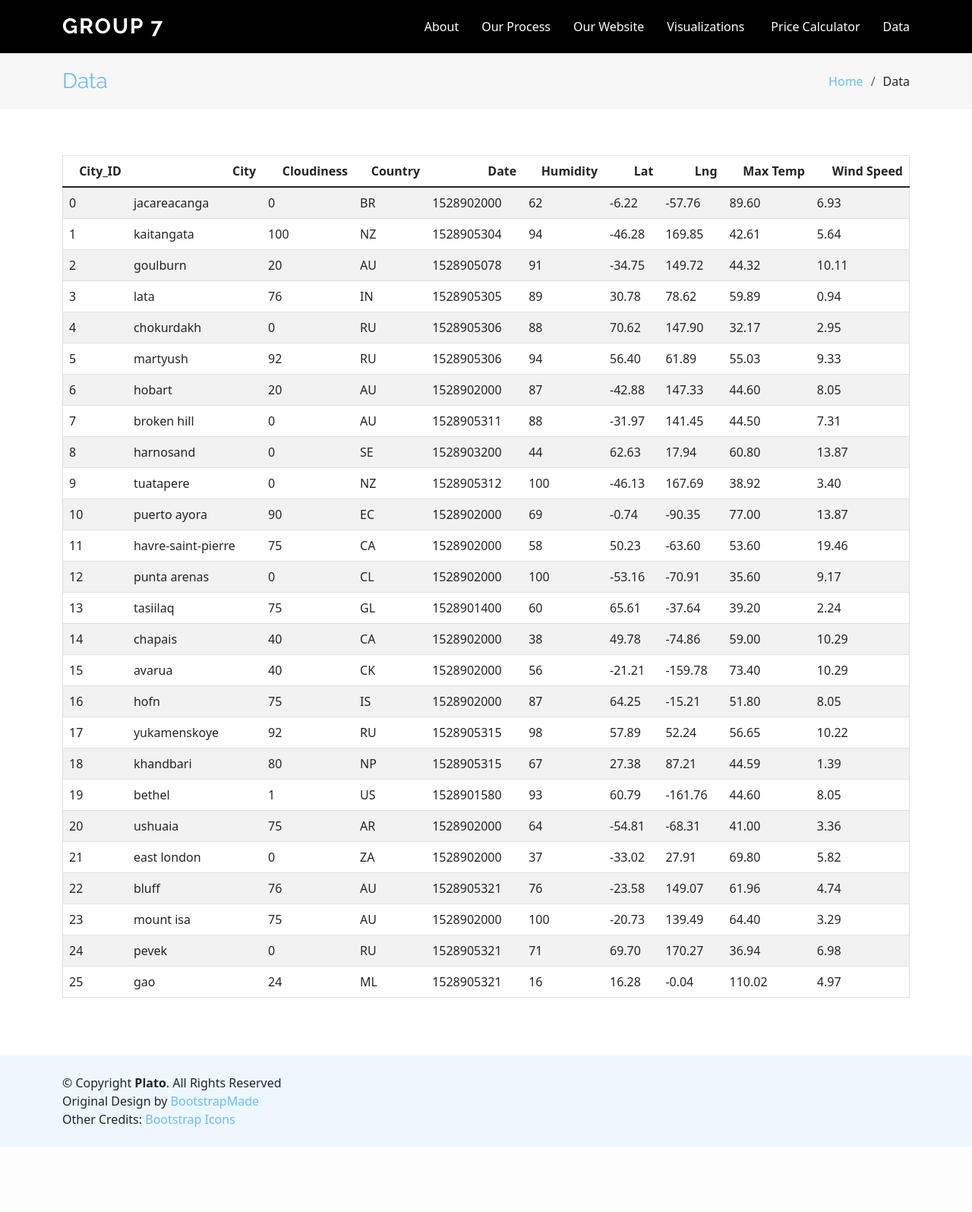
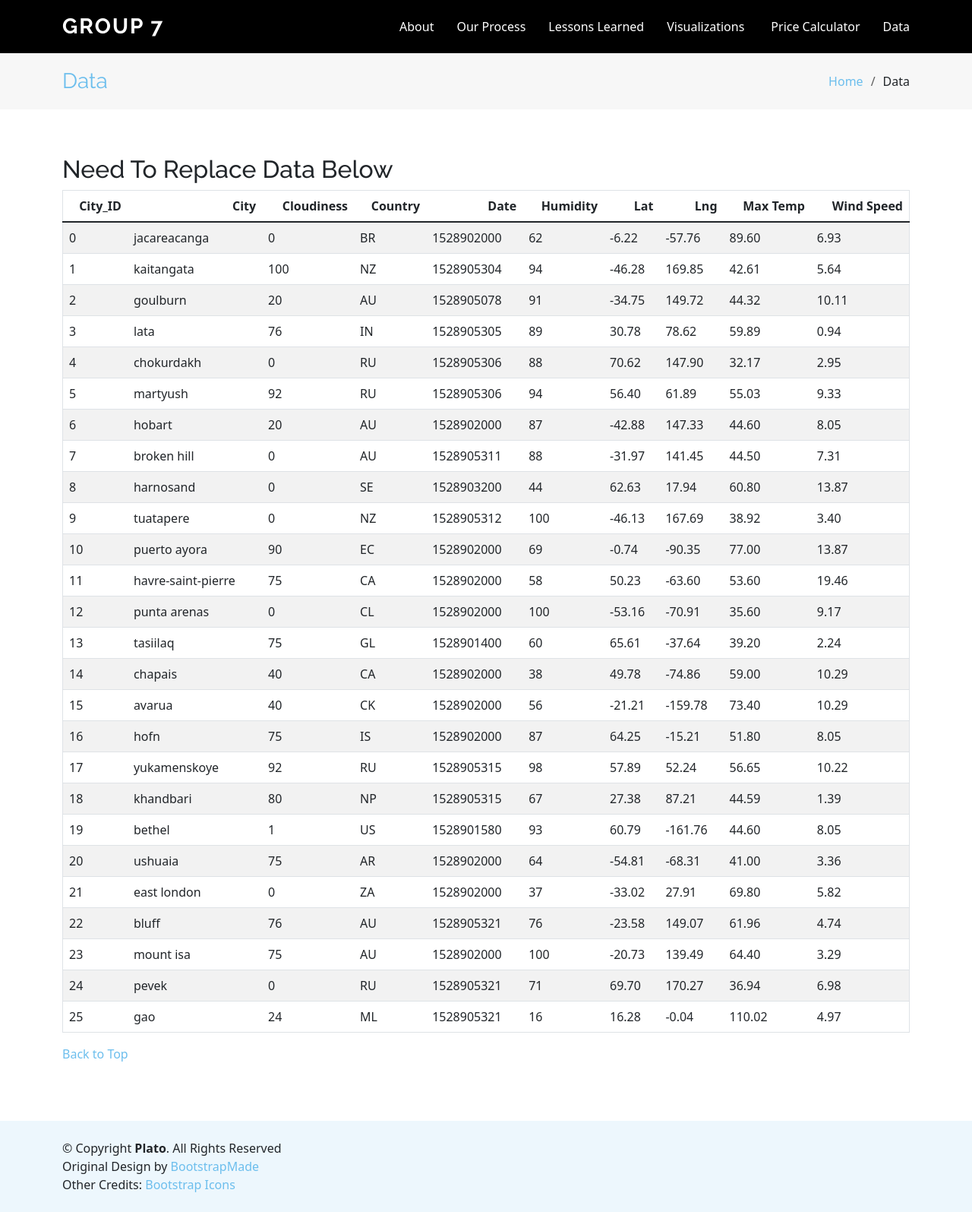
Before and after one commit to aimeevu/group-7-project-4, a Flask app: template templates/data.html in a window 1280 px wide. Shown: the whole page at 76% size. Before the commit the page ends 1509 px from the top, so only its background shows below. Run offline with Flask 2, Linux system fonts and the light colour scheme; the template is opened without the code that fills it, so the values that code supplies are empty; parts of the project's set-up code (start-up, migrations or seed data) failed here and were passed over; some libraries are stand-ins or nearby versions.

Commit message:
Fixed Lessons Learned link

```diff
--- a/templates/data.html
+++ b/templates/data.html
@@ -25,7 +25,7 @@
                         <ul>
                             <li><a href="index.html#about" class="nav-link">About</a></li>
                             <li><a href="index.html#process" class="nav-link">Our Process</a></li>
-                            <li><a href="index.html#website" class="nav-link">Our Website</a></li>
+                            <li><a href="index.html#lessons-learned" class="nav-link">Lessons Learned</a></li>
                             <li class="dropdown"><a href="index.html#visualizations"><span>Visualizations</span><i class="bi bi-chevron-down"></i></a>
                                 <ul>
                                     <li><a href="#visual-details">Visual 1</a></li>
@@ -57,6 +57,8 @@
 
             <section id="data" class="data">
                 <div class="container">
+                    <h2>Need To Replace Data Below</h2>
+
                     <table border="1" class="dataframe table table-striped table-hover">
                         <thead>
                           <tr style="text-align: right;">
@@ -387,6 +389,8 @@
                           </tr>
                         </tbody>
                     </table>
+
+                    <p><a href="#">Back to Top</a></p>
                 </div>
             </section>
 
--- a/templates/index.html
+++ b/templates/index.html
@@ -36,7 +36,7 @@
                         <ul>
                             <li><a href="#about" class="nav-link">About</a></li>
                             <li><a href="#process" class="nav-link">Our Process</a></li>
-                            <li><a href="#website" class="nav-link">Our Website</a></li>
+                            <li><a href="#lessons-learned" class="nav-link">Lessons Learned</a></li>
                             <li class="dropdown"><a href="#visualizations"><span>Visualizations</span><i class="bi bi-chevron-down"></i></a>
                                 <ul>
                                     <li><a href="visual.html#visual-details">Visual 1</a></li>
--- a/templates/visual.html
+++ b/templates/visual.html
@@ -26,7 +26,7 @@
                         <ul>
                             <li><a href="index.html#about" class="nav-link">About</a></li>
                             <li><a href="index.html#process" class="nav-link">Our Process</a></li>
-                            <li><a href="index.html#website" class="nav-link">Our Website</a></li>
+                            <li><a href="index.html#lessons-learned" class="nav-link">Lessons Learned</a></li>
                             <li class="dropdown"><a href="index.html#visualizations"><span>Visualizations</span><i class="bi bi-chevron-down"></i></a>
                                 <ul>
                                     <li><a href="#visual-details">Visual 1</a></li>
```
